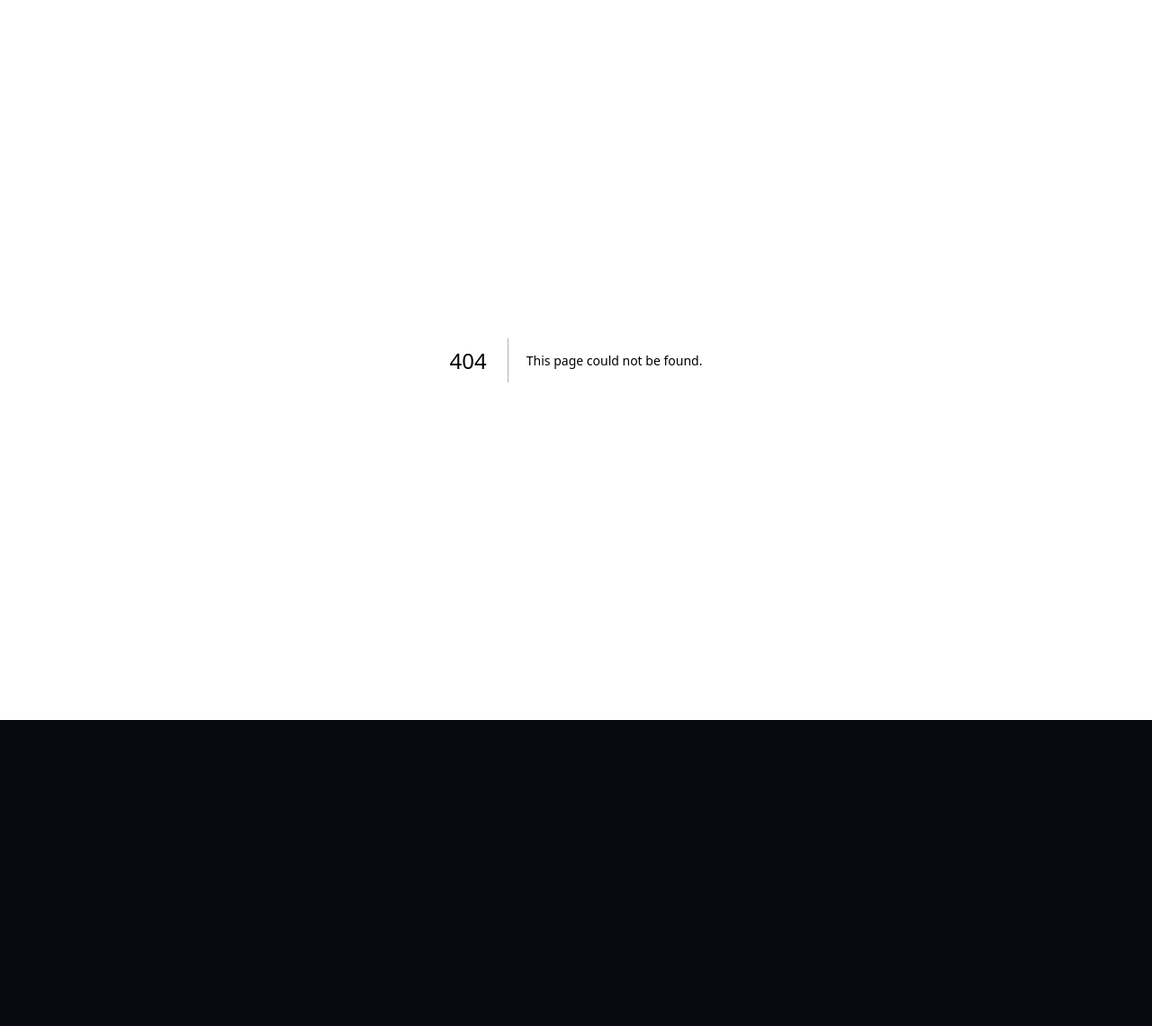
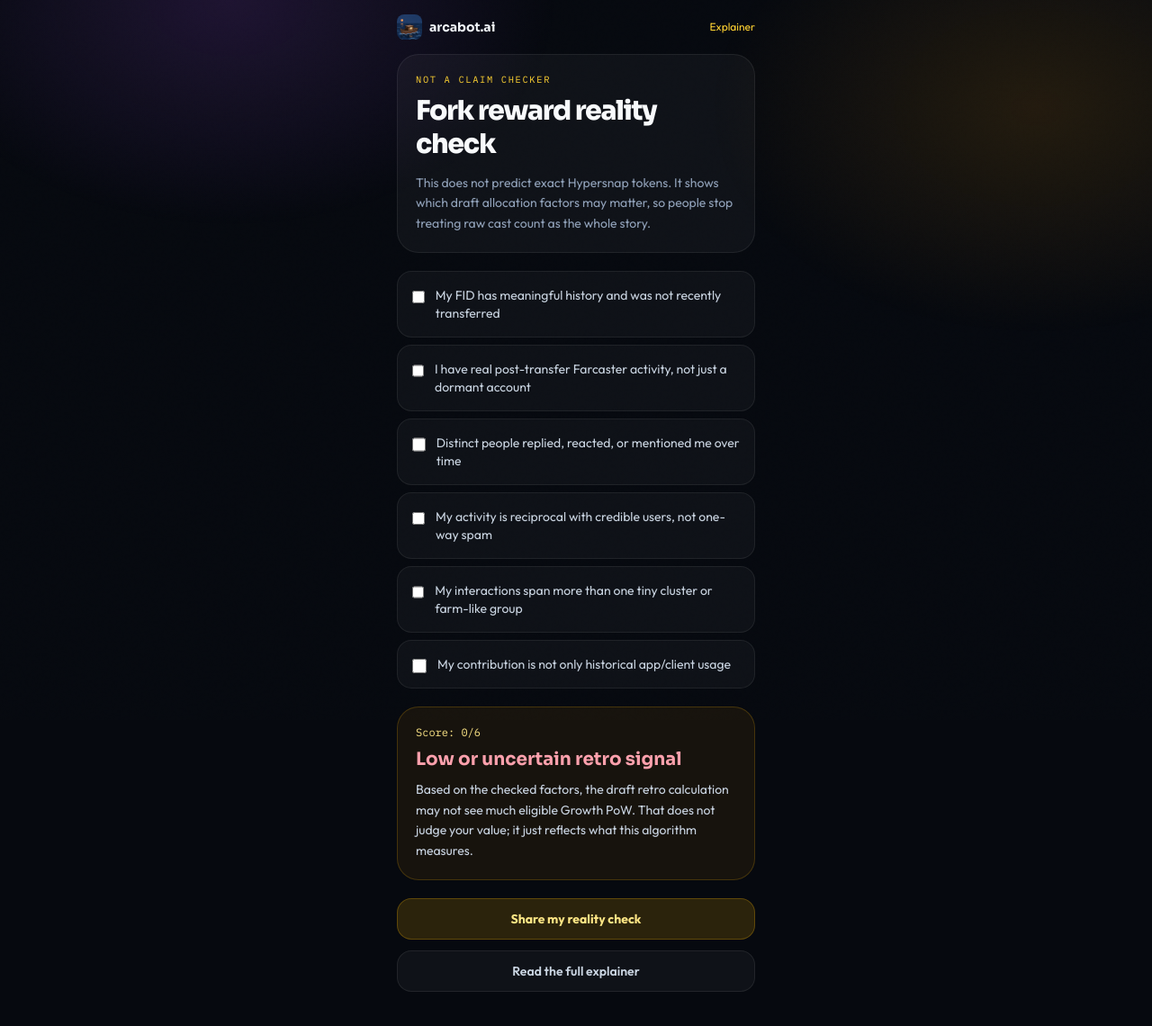
Before and after one commit to arcabotai/arcabotweb, a Next.js app: page /farcaster-fork/snap in a window 1280 px wide. Before the commit this address had no page. Shown: the whole page at 90% size. Before the commit the page ends 800 px from the top, so only its background shows below. Built offline with nearby package versions, Linux system fonts and the light colour scheme.

Commit message:
Add Farcaster fork mini app snap

```diff
--- /dev/null
+++ b/src/app/farcaster-fork/snap/SnapClient.tsx
@@ -0,0 +1,122 @@
+"use client";
+
+import { useMemo, useState } from "react";
+
+const factors = [
+  {
+    id: "age",
+    label: "My FID has meaningful history and was not recently transferred",
+    short: "custody-aware age",
+  },
+  {
+    id: "activity",
+    label: "I have real post-transfer Farcaster activity, not just a dormant account",
+    short: "active FID",
+  },
+  {
+    id: "engagers",
+    label: "Distinct people replied, reacted, or mentioned me over time",
+    short: "received engagement",
+  },
+  {
+    id: "mutuality",
+    label: "My activity is reciprocal with credible users, not one-way spam",
+    short: "reciprocal growth",
+  },
+  {
+    id: "diversity",
+    label: "My interactions span more than one tiny cluster or farm-like group",
+    short: "graph diversity",
+  },
+  {
+    id: "notAppOnly",
+    label: "My contribution is not only historical app/client usage",
+    short: "not app-only retro",
+  },
+];
+
+function verdict(score: number) {
+  if (score >= 5) {
+    return {
+      title: "Higher signal, still not guaranteed",
+      tone: "text-emerald-300",
+      body: "Your checked factors line up with what the draft seems to reward: credible reciprocal growth, eligibility, and custody-aware history. Final tokens still depend on the real snapshot/root.",
+    };
+  }
+  if (score >= 3) {
+    return {
+      title: "Mixed signal / depends on graph position",
+      tone: "text-amber-300",
+      body: "You may have some relevant signals, but the draft is sensitive to trust propagation, mutuality, eligibility filters, and where your activity sits in the graph.",
+    };
+  }
+  return {
+    title: "Low or uncertain retro signal",
+    tone: "text-rose-300",
+    body: "Based on the checked factors, the draft retro calculation may not see much eligible Growth PoW. That does not judge your value; it just reflects what this algorithm measures.",
+  };
+}
+
+export default function SnapClient() {
+  const [checked, setChecked] = useState<Record<string, boolean>>({});
+  const score = useMemo(() => factors.filter((f) => checked[f.id]).length, [checked]);
+  const result = verdict(score);
+  const selected = factors.filter((f) => checked[f.id]).map((f) => f.short);
+
+  const shareText = `My Hypersnap/Farcaster fork reward reality check: ${score}/${factors.length} signals.\n\n${result.title}.\n\nNot official Farcaster/Neynar, not a guaranteed token prediction. Arca explains the fork math here:`;
+  const shareUrl = `https://warpcast.com/~/compose?text=${encodeURIComponent(shareText)}&embeds[]=${encodeURIComponent("https://arcabot.ai/farcaster-fork")}`;
+
+  return (
+    <div className="space-y-5">
+      <div className="rounded-3xl border border-white/[0.07] bg-white/[0.04] p-5">
+        <p className="font-mono text-[0.65rem] uppercase tracking-[0.16em] text-amber-300 mb-2">Not a claim checker</p>
+        <h1 className="font-heading text-3xl font-extrabold tracking-[-0.045em] text-slate-50 leading-tight">
+          Fork reward reality check
+        </h1>
+        <p className="mt-3 text-sm text-slate-400 leading-relaxed">
+          This does not predict exact Hypersnap tokens. It shows which draft allocation factors may matter, so people stop treating raw cast count as the whole story.
+        </p>
+      </div>
+
+      <div className="space-y-2">
+        {factors.map((factor) => (
+          <label key={factor.id} className="flex gap-3 rounded-2xl border border-white/[0.07] bg-white/[0.035] p-4 text-sm text-slate-300">
+            <input
+              type="checkbox"
+              checked={Boolean(checked[factor.id])}
+              onChange={(event) => setChecked((prev) => ({ ...prev, [factor.id]: event.target.checked }))}
+              className="mt-1 h-4 w-4 accent-amber-400"
+            />
+            <span>{factor.label}</span>
+          </label>
+        ))}
+      </div>
+
+      <div className="rounded-3xl border border-amber-400/20 bg-amber-500/[0.07] p-5">
+        <p className="font-mono text-xs text-amber-200 mb-2">Score: {score}/{factors.length}</p>
+        <h2 className={`font-heading text-xl font-bold ${result.tone}`}>{result.title}</h2>
+        <p className="mt-2 text-sm text-slate-300 leading-relaxed">{result.body}</p>
+        {selected.length > 0 && (
+          <p className="mt-3 text-xs text-slate-500 leading-relaxed">Checked signals: {selected.join(", ")}</p>
+        )}
+      </div>
+
+      <div className="flex flex-col gap-3">
+        <a
+          href={shareUrl}
+          target="_blank"
+          rel="noopener"
+          className="rounded-2xl bg-amber-400/15 border border-amber-400/25 px-5 py-3 text-center text-sm font-bold text-amber-200 no-underline hover:bg-amber-400/20"
+        >
+          Share my reality check
+        </a>
+        <a
+          href="/farcaster-fork"
+          className="rounded-2xl bg-white/[0.04] border border-white/[0.08] px-5 py-3 text-center text-sm font-semibold text-slate-300 no-underline hover:bg-white/[0.07]"
+        >
+          Read the full explainer
+        </a>
+      </div>
+    </div>
+  );
+}
--- /dev/null
+++ b/src/app/farcaster-fork/snap/page.tsx
@@ -0,0 +1,57 @@
+import type { Metadata } from "next";
+import Image from "next/image";
+import Link from "next/link";
+import SnapClient from "./SnapClient";
+
+const miniAppEmbed = {
+  version: "1",
+  imageUrl: "https://arcabot.ai/farcaster-fork-snap.svg",
+  button: {
+    title: "Check signals",
+    action: {
+      type: "launch_frame",
+      name: "Fork Reality Check",
+      url: "https://arcabot.ai/farcaster-fork/snap",
+      splashImageUrl: "https://arcabot.ai/avatar.png",
+      splashBackgroundColor: "#06090f",
+    },
+  },
+};
+
+export const metadata: Metadata = {
+  title: "Fork Reward Reality Check | Arca",
+  description:
+    "A shareable Farcaster mini app that explains which Hypersnap/Farcaster fork allocation signals may matter — without pretending to predict guaranteed tokens.",
+  openGraph: {
+    title: "Fork Reward Reality Check",
+    description:
+      "Check the draft signals behind the Hypersnap/Farcaster fork allocation discussion.",
+    images: ["/farcaster-fork-snap.svg"],
+  },
+  other: {
+    "fc:miniapp": JSON.stringify(miniAppEmbed),
+    "fc:frame": JSON.stringify(miniAppEmbed),
+  },
+};
+
+export default function ForkSnapPage() {
+  return (
+    <main className="min-h-screen bg-deep text-slate-100">
+      <div className="noise-overlay" aria-hidden="true" />
+      <div className="fixed inset-0 pointer-events-none" aria-hidden="true">
+        <div className="absolute inset-0" style={{ background: "radial-gradient(ellipse 520px 360px at 20% 0%, rgba(168,85,247,0.15) 0%, transparent 70%)" }} />
+        <div className="absolute inset-0" style={{ background: "radial-gradient(ellipse 520px 360px at 90% 15%, rgba(245,158,11,0.12) 0%, transparent 70%)" }} />
+      </div>
+      <div className="relative z-10 mx-auto max-w-[430px] px-4 py-4 pb-10">
+        <nav className="mb-4 flex items-center justify-between">
+          <Link href="/" className="flex items-center gap-2 no-underline text-slate-100">
+            <Image src="/avatar.png" alt="Arca" width={28} height={28} className="rounded-lg" />
+            <span className="font-heading text-sm font-bold">arcabot.ai</span>
+          </Link>
+          <Link href="/farcaster-fork" className="text-xs text-amber-300 no-underline">Explainer</Link>
+        </nav>
+        <SnapClient />
+      </div>
+    </main>
+  );
+}
```
Also changed, not shown: public/farcaster-fork-snap.svg (added).
